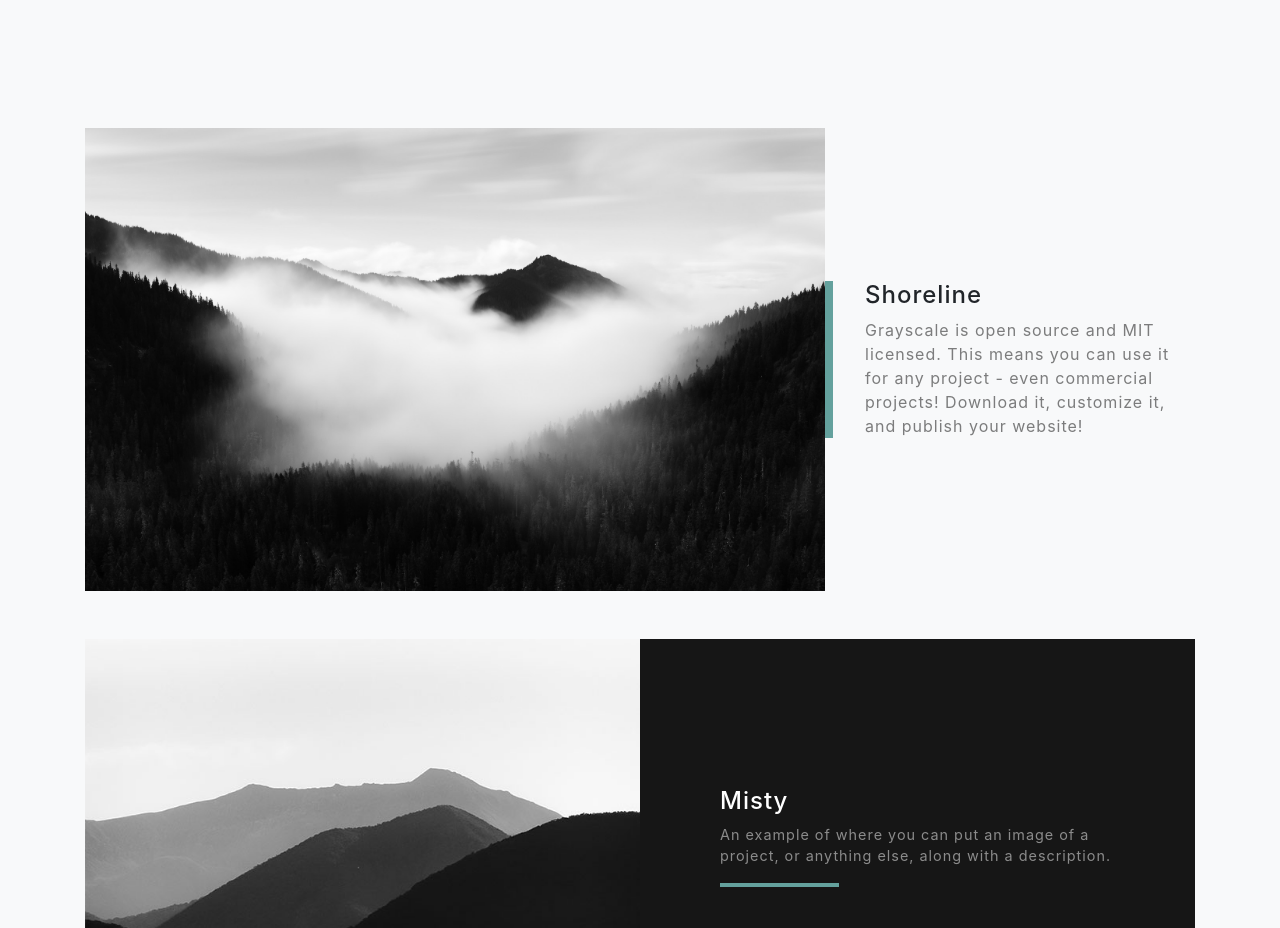
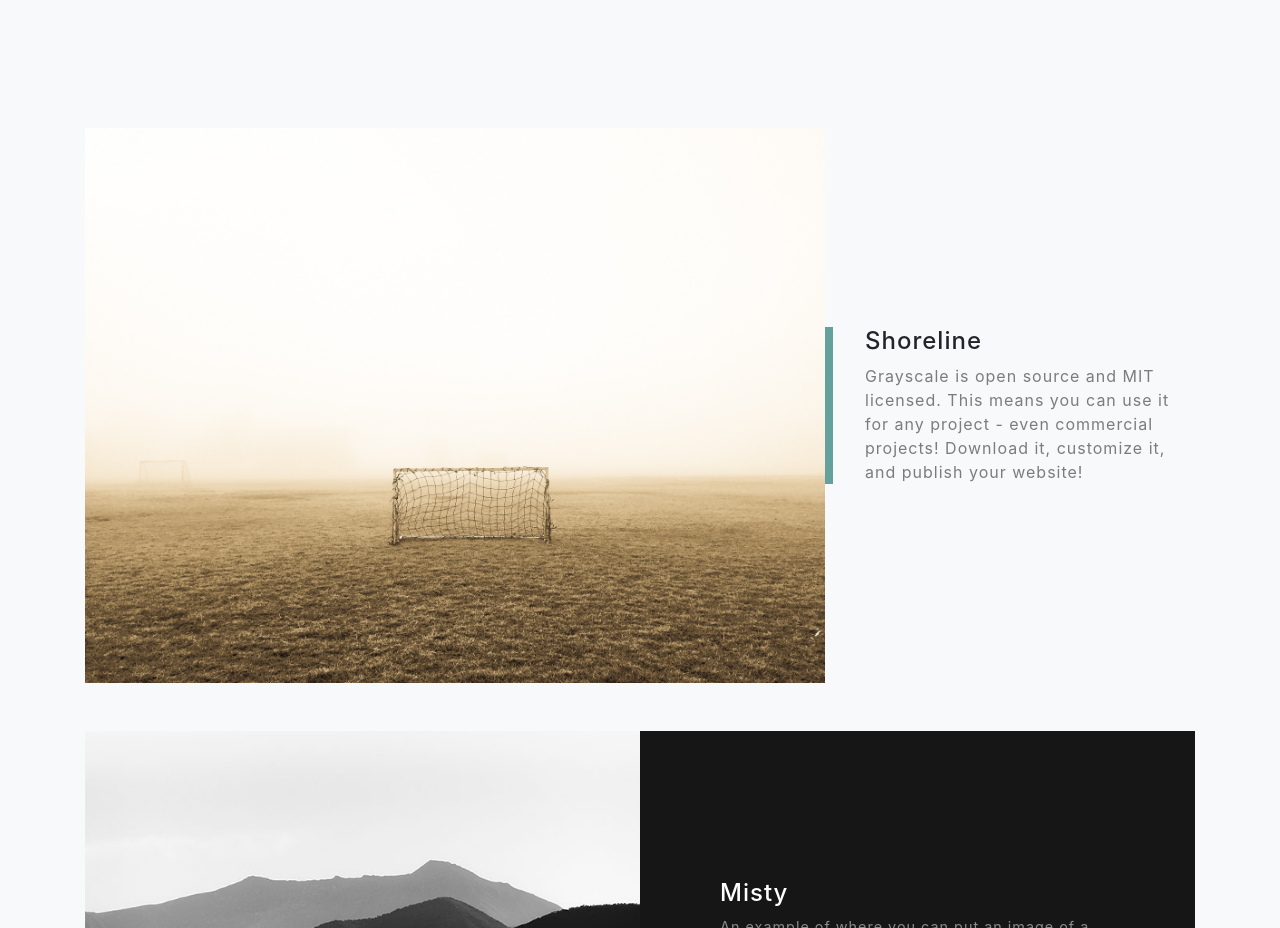
Before and after one commit to redactedmedic/redactedmedic.github.io, a website with bundled scripts: page index.html in a window 1280 px wide. Shown: the part 1520-2448 px from the top of the page. Built offline with nearby package versions, Linux system fonts and the light colour scheme.

Commit message:
Background

```diff
--- a/index.html
+++ b/index.html
@@ -81,7 +81,7 @@
       <!-- Featured Project Row -->
       <div class="row align-items-center no-gutters mb-4 mb-lg-5">
         <div class="col-xl-8 col-lg-7">
-          <img class="img-fluid mb-3 mb-lg-0" src="img/bg-masthead.jpg" alt="">
+          <img class="img-fluid mb-3 mb-lg-0" src="img/glen-carrie-102887-unsplash.jpg" alt="">
         </div>
         <div class="col-xl-4 col-lg-5">
           <div class="featured-text text-center text-lg-left">
```
Also changed, not shown: img/glen-carrie-102887-unsplash.jpg (added), 1 other file.
